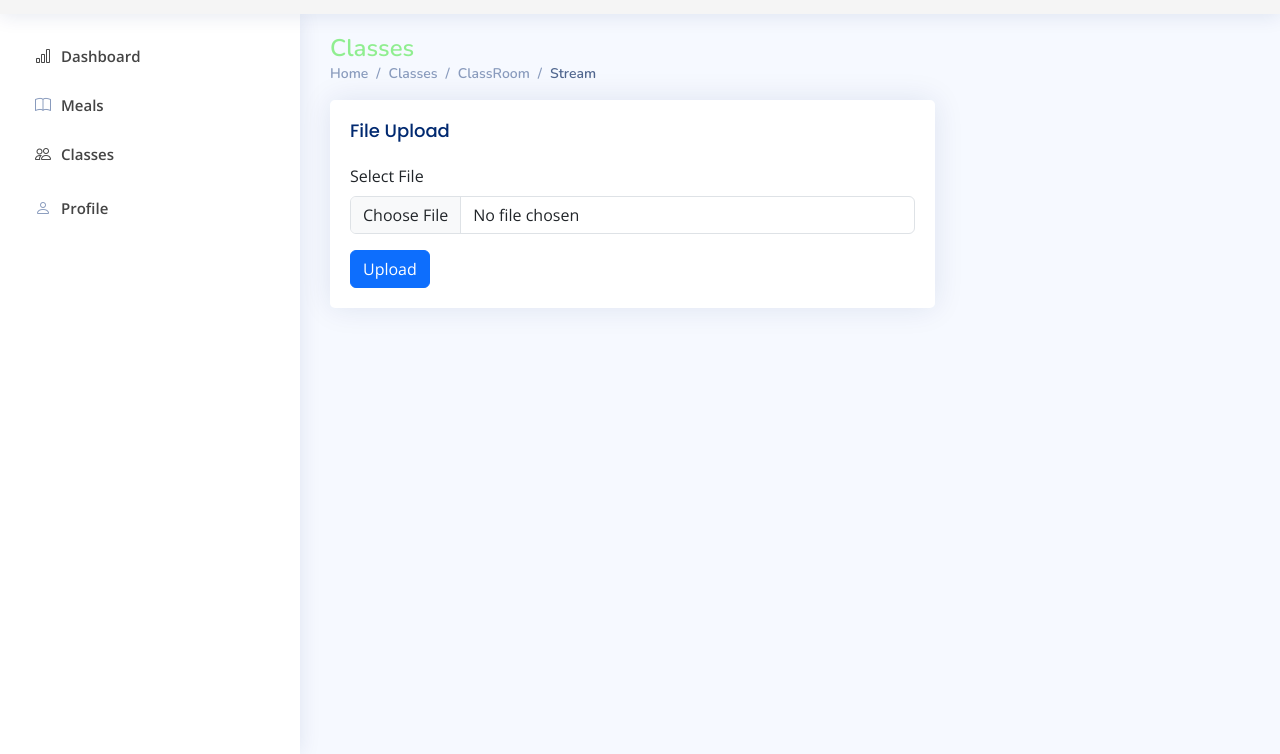
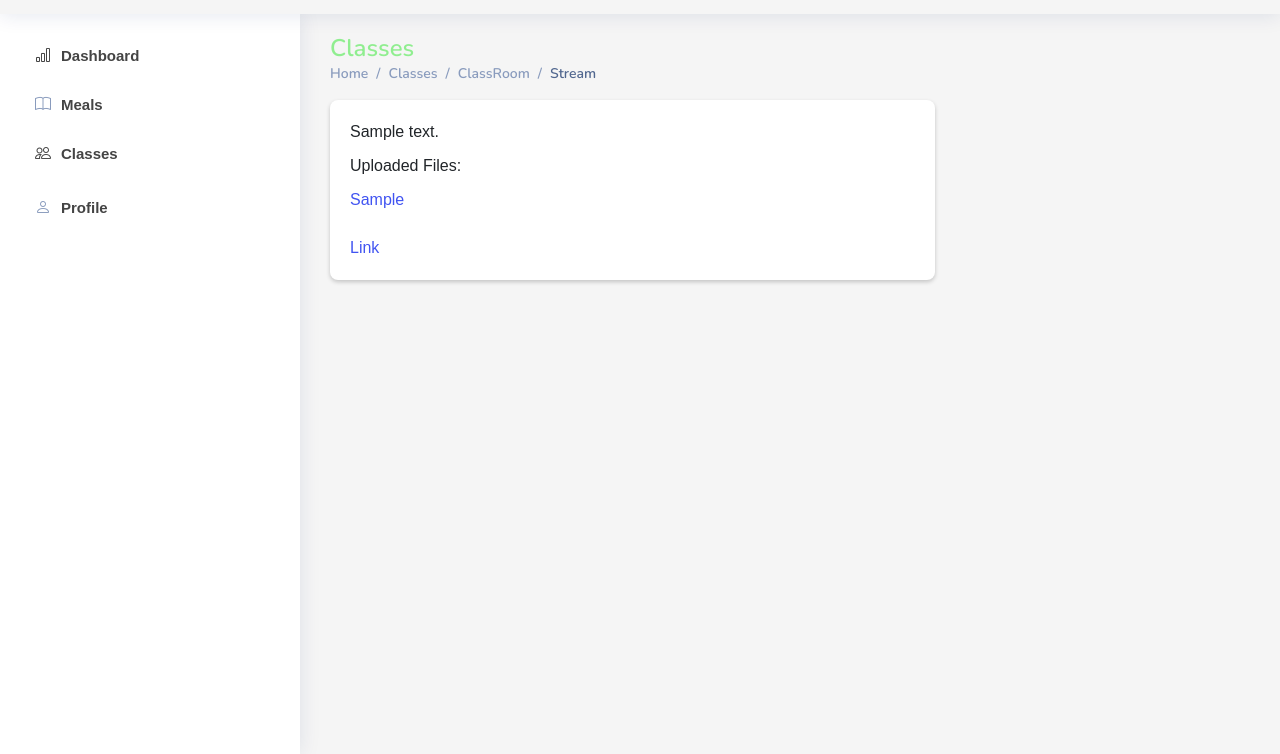
Before and after one commit to jephlandicho/NutriWISE, a PHP site: page /Prof/stream.php in a window 1280 px wide. Shown: the part 46-800 px from the top of the page. Run offline with PHP 8.4, Linux system fonts and the light colour scheme; tables that the repository leaves empty or names only in its code hold one stand-in row (values such as "Sample post"); some libraries are stand-ins or nearby versions.

```diff
--- a/NW_Website/Prof/stream.php
+++ b/NW_Website/Prof/stream.php
@@ -1,66 +1,62 @@
 <?php include 'header.php'; ?>
+<style>
+  /* Global styles */
+  body {
+    font-family: Arial, sans-serif;
+    margin: 0;
+    padding: 0;
+    background-color: #f5f5f5;
+  }
 
-<?php
-// Database configuration
-$dbHost = 'localhost';
-$dbUsername = 'root';
-$dbPassword = '';
-$dbName = 'nutriwise';
+  .container {
+    max-width: 960px;
+    margin: 0 auto;
+    padding: 20px;
+  }
 
-// Create a database connection
-$conn = new mysqli($dbHost, $dbUsername, $dbPassword, $dbName);
+  /* Card styles */
+  .card {
+    background-color: #fff;
+    border-radius: 8px;
+    box-shadow: 0 2px 4px rgba(0, 0, 0, 0.2);
+    padding: 20px;
+    margin-bottom: 20px;
+  }
 
-// Check the connection
-if ($conn->connect_error) {
-    die("Connection failed: " . $conn->connect_error);
-}
+  .card p {
+    margin-bottom: 10px;
+  }
 
-// Initialize the success message variable
-$successMessage = "";
+  .card .announcement {
+    font-weight: bold;
+  }
 
-// Check if a file was uploaded
-if (isset($_FILES['file'])) {
-    $file = $_FILES['file'];
+  .card .uploaded-files {
+    font-weight: bold;
+  }
 
-    // Get file details
-    $fileName = $file['name'];
-    $fileType = $file['type'];
-    $fileSize = $file['size'];
-    $fileTmpName = $file['tmp_name'];
+  .card .file-link {
+    display: block;
+    color: #337ab7;
+    text-decoration: none;
+    margin-bottom: 5px;
+  }
 
-    // Check the file size (in bytes)
-    $maxFileSize = 100 * 1024 * 1024; // 100 MB (adjust as needed)
+  .card .file-link:hover {
+    text-decoration: underline;
+  }
 
-    if ($fileSize <= $maxFileSize) {
-        // Read the file content
-        $fileContent = file_get_contents($fileTmpName);
+  .card .link {
+    display: block;
+    color: #337ab7;
+    text-decoration: none;
+    margin-bottom: 5px;
+  }
 
-        // Prepare the SQL statement
-        $stmt = $conn->prepare("INSERT INTO files (name, type, size, content) VALUES (?, ?, ?, ?)");
-
-        if ($stmt) {
-            $stmt->bind_param("ssis", $fileName, $fileType, $fileSize, $fileContent);
-
-            // Execute the statement
-            if ($stmt->execute()) {
-                $successMessage = "File uploaded and saved in the database.";
-            } else {
-                $successMessage = "Error uploading file: " . $stmt->error;
-            }
-
-            // Close the statement
-            $stmt->close();
-        } else {
-            $successMessage = "Error preparing statement: " . $conn->error;
-        }
-    } else {
-        $successMessage = "File size exceeds the maximum limit of " . ($maxFileSize / 1024 / 1024) . " MB.";
-    }
-}
-
-// Close the database connection
-$conn->close();
-?>
+  .card .link:hover {
+    text-decoration: underline;
+  }
+</style>
 
 <!-- HTML form to upload the file -->
 <main id="main" class="main">
@@ -79,29 +75,49 @@ $conn->close();
   <section class="section dashboard">
     <div class="row">
       <div class="col-lg-8">
-        <div class="row">
-          <div class="col-12">
-            <div class="card">
-              <div class="card-body">
-                <h5 class="card-title">File Upload</h5>
+        <?php
+        // Connect to your database
+        $conn = new mysqli('localhost', 'root', '', 'nutriwise');
 
-                <?php if (!empty($successMessage)): ?>
-                <div class="alert alert-success" role="alert">
-                  <?php echo $successMessage; ?>
-                </div>
-                <?php endif; ?>
+        // Check the connection
+        if ($conn->connect_error) {
+          die("Connection failed: " . $conn->connect_error);
+        }
 
-                <form action="stream.php" method="POST" enctype="multipart/form-data">
-                  <div class="mb-3">
-                    <label for="file" class="form-label">Select File</label>
-                    <input type="file" class="form-control" name="file" id="file" required>
-                  </div>
-                  <button type="submit" class="btn btn-primary">Upload</button>
-                </form>
-              </div>
-            </div>
-          </div>
-        </div>
+        // Retrieve data from the "files" table
+        $sql = "SELECT description,materials,links,date FROM material";
+        $result = $conn->query($sql);
+
+        if ($result->num_rows > 0) {
+          // Iterate through the retrieved data and generate a card for each item
+          while ($row = $result->fetch_assoc()) {
+            // Generate the card layout using HTML and CSS
+            echo '<div class="card">';
+
+            // Display the announcement text
+            echo '<p>' . $row['description'] . '</p>';
+
+            // Display the uploaded files
+            echo '<p>Uploaded Files:</p>';
+            $fileNames = explode(',', $row['materials']);
+            foreach ($fileNames as $fileName) {
+              echo '<a href="' . $fileName . '">' . $fileName . '</a><br>';
+            }
+
+            // Display the links
+            echo '<a href="' . $row['links'] . '">Link</a>';
+            // echo '<a href="' . $row['youtube_link'] . '">YouTube Link</a>';
+            // echo '<a href="' . $row['regular_link'] . '">Regular Link</a>';
+
+            echo '</div>';
+          }
+        } else {
+          echo "No files found.";
+        }
+
+        // Close the database connection
+        $conn->close();
+        ?>
       </div>
     </div>
   </section>
```
Also changed, not shown: NW_Website/Prof/class_details.php (+10 -9 lines), NW_Website/Prof/process_announcement.php (+38 -58 lines), NW_Website/Prof/uploadedfilesWIN_20230704_09_18_16_Pro.jpg (added), NW_Website/Prof/uploadedfiles_From up on poppy hill_.jfif (added), 2 other files.
